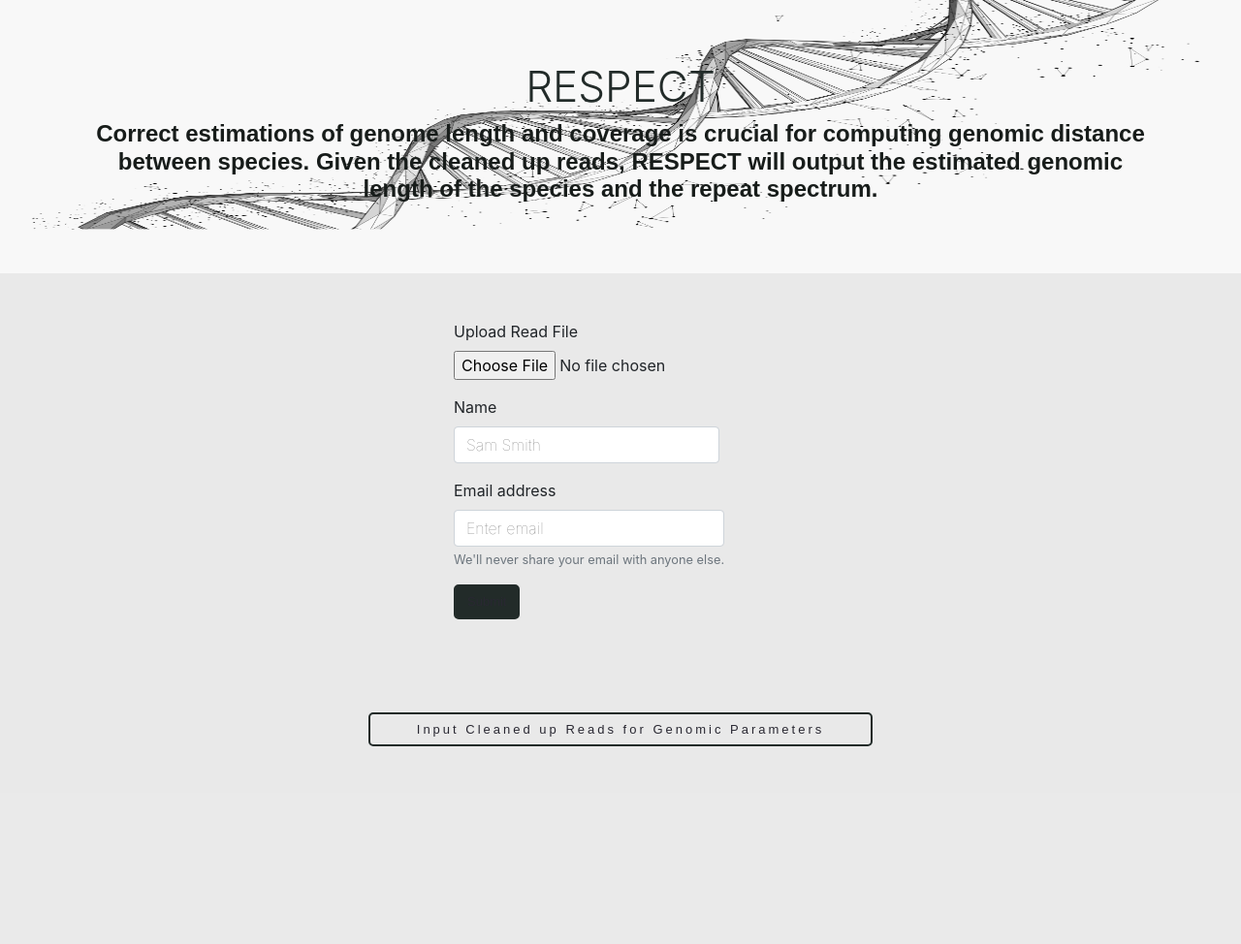
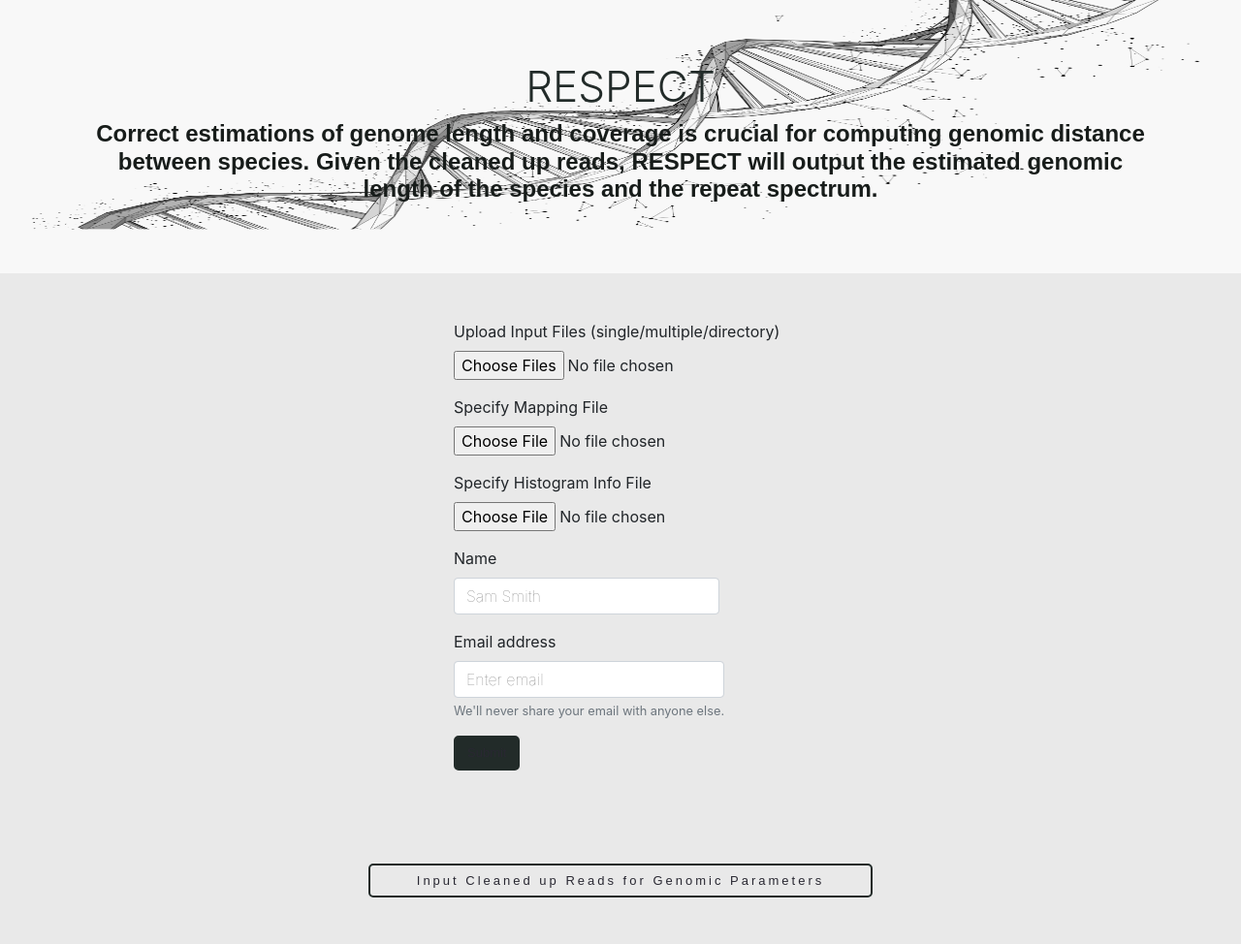
Before and after one commit to sarahki511/senior-design, a Flask app: page /respect in a window 1280 px wide. Shown: the part 60-1034 px from the top of the page at 97% size. Before the commit the page ends 830 px from the top, so only its background shows below. Run offline with Flask 2, Linux system fonts and the light colour scheme; some libraries are stand-ins or nearby versions; some web fonts are replaced.

Commit message:
changed uploading fields for respect

```diff
--- a/app/__init__.py
+++ b/app/__init__.py
@@ -3,7 +3,7 @@ import os
 
 app = Flask(__name__)
 app.config['SECRET_KEY'] = '\xd8\xf1\xa5\xdd\x8eD\xf7\xdf]\xe7\x05\xf79\xa3\x0e\xd1'
-app.config['ALLOWED_EXTENSIONS'] = {'txt', 'csv'}
+app.config['ALLOWED_EXTENSIONS'] = {'txt', 'csv','hist','fa','fq','fastq','fna','fasta'}
 app.config['EMAIL_ID'] = os.environ.get('EMAIL_ID')
 app.config['EMAIL_PWD'] = os.environ.get('EMAIL_PWD')
 app.config['IMAGE_UPLOADS'] = 'app/static/uploads'
--- a/app/templates/respect.html
+++ b/app/templates/respect.html
@@ -5,6 +5,29 @@ Given the cleaned  up reads, RESPECT will output the estimated genomic length of
 {%endblock%}
 {%block content%}
 {%endblock%}
+
+{%block uploads%}
+<script>document.getElementById('form-param').setAttribute('action', '/respect')</script>
+<div class = "form-row">
+    <div class="form-group">
+        <label for="file">Upload Input Files (single/multiple/directory)</label>
+        <input type="file" webkitdirectory mozdirectory name = "folder" multiple id = "file" class = "inputFile form-control-file"/>
+    </div>
+</div>
+<div class = "form-row">
+    <div class="form-group">
+        <label for="file">Specify Mapping File</label>
+        <input type = "file" name = "mapping-file"  id = "file" class = "inputFile form-control-file"/>
+    </div>
+</div>
+
+<div class = "form-row">
+    <div class="form-group">
+        <label for="file">Specify Histogram Info File</label>
+        <input type = "file" name = "hist-file"  id = "file" class = "inputFile form-control-file"/>
+    </div>
+</div>
+{%endblock%}
 {%block button%}
 Input Cleaned up Reads for Genomic Parameters
 {%endblock%}
--- a/app/templates/toolbase.html
+++ b/app/templates/toolbase.html
@@ -14,13 +14,9 @@
                 </div>
             </div>
             <div class = "container d-flex align-center justify-content-center py-5">
-                <form class = "needs-validation" novalidate method = "POST" action = "/consult" enctype="multipart/form-data">
-                    <div class = "form-row">
-                        <div class="form-group">
-                            <label for="file">Upload Read File</label>
-                            <input type = "file" name = "file"  id = "file" class = "inputFile form-control-file"/>
-                        </div>
-                    </div>
+
+                <form class = "needs-validation" id="form-param" novalidate method = "POST" enctype="multipart/form-data">
+                    {%block uploads%}{%endblock%}
                     <div class = "form-row">
                         <div class="form-group">
                             <label for="getUserName">Name</label>
--- a/app/views.py
+++ b/app/views.py
@@ -1,4 +1,5 @@
-from flask import Flask, redirect, url_for, render_template, request
+from flask import Flask, redirect, url_for, render_template, request, send_from_directory
+import subprocess
 # from app import forms
 from app import tools
 from werkzeug.utils import secure_filename
@@ -43,30 +44,93 @@ def consult():
             # return uploaded_file(filename)
     return render_template("consult.html", title = "CONSULT", id = "consult")
 
+
+
+
+
+
+
 # link for respect
 # upload and run code for respect
 @app.route("/respect", methods=('GET', 'POST'))
 def respect():
     if request.method == 'POST':
-        # if file does not exist in request.files
-        if 'file' not in request.files:
+        if 'folder' not in request.files:
             print("is it here?")
             flash('No file part')
             return redirect(request.url)
-        file = request.files['file']
-        # if no uploaded file
-        if file.filename == '':
-            flash('No selected file')
-            return redirect(request.url)
-        if file and allowedFile(file.filename):
-            timestamp = datetime.now().strftime('%Y-%m-%d_%H%M%S')
-            filename = secure_filename(file.filename)
-            uploaded = os.path.join(app.config['IMAGE_UPLOADS'], timestamp)
-            file.save(uploaded)
-            email = request.form.get('userEmail')
-            tools.sendEmail(timestamp, email)
-            return redirect(url_for('pending'))
+        timestamp = datetime.now().strftime('%Y-%m-%d_%H%M%S')
+        print(request.files.getlist('folder'))
+
+
+        hasHist = False
+        hasMapping = False
+
+
+        for file in request.files.getlist('folder'):
+            # if no uploaded file
+            if file.filename == '':
+                flash('No selected file')
+                return redirect(request.url)
+            #check for file format
+            if file and allowedFile(file.filename):
+                if not os.path.exists(timestamp):
+                    os.makedirs(os.path.join(app.config['IMAGE_UPLOADS'],timestamp),exist_ok=True)
+                #checking if there's a histogram file
+                if file.filename.rsplit('.',1)[1].lower() == 'hist':
+                    hasHist = True
+                filename = secure_filename(file.filename)
+                uploaded = os.path.join(app.config['IMAGE_UPLOADS'],timestamp, filename)
+                file.save(uploaded)
+                print(filename)
+                # email = request.form.get('userEmail')
+                # tools.sendEmail(timestamp, email)
+
+       ## for histogram info file
+        if (hasHist):
+            if 'hist-file' not in request.files:
+               flash('No file part')
+               return redirect(request.url)
+            h_file = request.files['hist-file']
+            # if no uploaded histogram info file
+            if h_file.filename == '':
+                print("Need Histogram Info File")
+                flash('No file uploaded')
+                return redirect(request.url)
+            if h_file and allowedFile(h_file.filename):
+                hist_info_filename = secure_filename(h_file.filename)
+                uploaded = os.path.join(app.config['IMAGE_UPLOADS'],timestamp, hist_info_filename)
+                h_file.save(uploaded)
+                print(hist_info_filename + ' saved as histogram info file')
+        ##for mapping file
+        if 'mapping-file' in request.files:
+            m_file = request.files['mapping-file']
+            if m_file.filename != '' and allowedFile(m_file.filename):
+                hasMapping = True
+                mapping_filename = secure_filename(m_file.filename)
+                uploaded = os.path.join(app.config['IMAGE_UPLOADS'],timestamp, mapping_filename)
+                m_file.save(uploaded)
+                print(mapping_filename + ' saved as mapping file')
+        #making outputs folder
+        if not os.path.exists(timestamp+'_results'):
+            os.makedirs(os.path.join(app.config['IMAGE_UPLOADS'],timestamp+'_results'),exist_ok=True)
+
+
+        return redirect(url_for('pending'))
+        # return redirect(url_for('download_file', name=filename))
     return render_template("respect.html", title = "RESPECT", id = "respect")
+
+
+# @app.route('/respect/run_respect')
+# def run_respect(dir_path,mapping_file,hist_info_file, output_path):
+#     command_basic = "respect -d {dir_path} -N 10 --debug".format(dir_path= os.path.join(app.config['IMAGE_UPLOADS'],timestamp))
+#     command_hist = "respect -d {dir_path} -I {hist_info_file_path} -N 10 --debug".format(dir_path= '/',hist_info_file_path = '//')
+#     command_mapping = "respect -d {dir_path} -m {mapping_file_path} -N 10 --debug".format(dir_path= '/',mapping_file_path = '///')
+#     command_hist_mapping = "respect -d {dir_path} -m {mapping_file_path} -I {hist_info_file_path} -N 10 --debug".format(dir_path= '/',mapping_file_path = '///', hist_info_file_path = '//')
+
+#     return send_from_directory(app.config["UPLOAD_FOLDER"], name)
+
+
 
 
 @app.route("/apples", methods=('GET', 'POST'))
@@ -83,6 +147,11 @@ def misa():
 def pending():
     return render_template("pending.html", title = "PENDING", id = "pending")
 
+@app.route('/uploads/<name>')
+def download_file(name):
+    return send_from_directory(app.config["UPLOAD_FOLDER"], name)
+
+
 def getForm(currentPg):
     form = forms.inputForm()
     htmlLink = currentPg + ".html"
@@ -95,6 +164,9 @@ def getForm(currentPg):
         return redirect("pending.html")
     return render_template(htmlLink, title = currentPg.upper(), id = currentPg, form = form)\
 
+
+
+
 # return true or false
 def allowedFile(filename):
     # if the filename has '.' and the word after the '.'
```
Also changed, not shown: app/templates/apples.html (+10 -0 lines), app/templates/consult.html (+12 -0 lines), app/templates/misa.html (+10 -0 lines), 7 other files.
